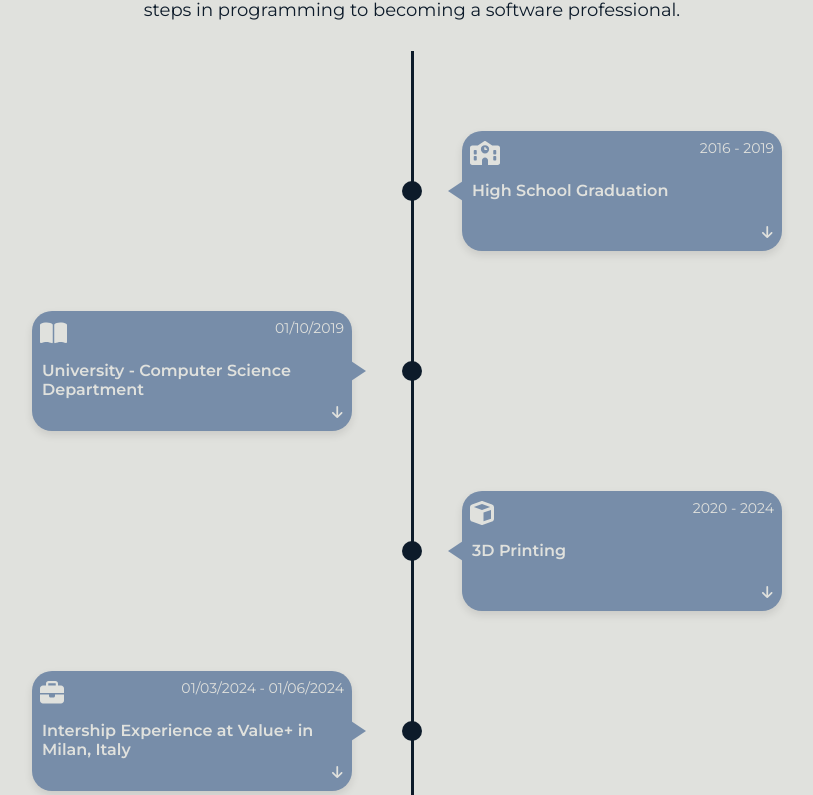
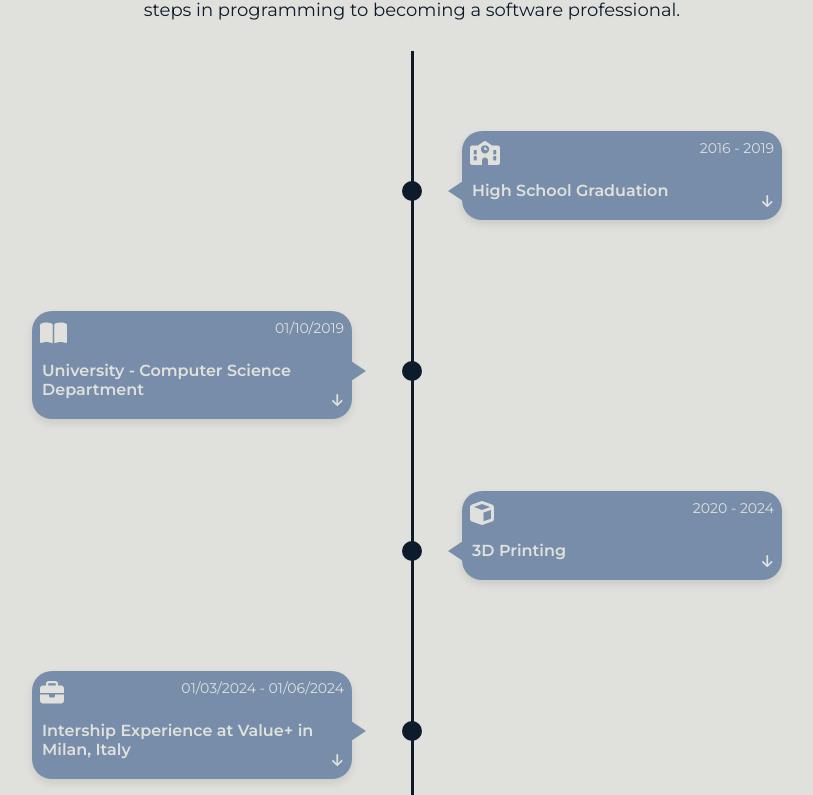
Before and after one commit to Theo-Stefan/Theo-Stefanidis-Portfolio, a React (Create React App) app: page / in a window 1280 px wide. Shown: the part 1945-2740 px from the top of the page, without its empty margins (228-1041 px from the left). Built offline with nearby package versions, Linux system fonts and the light colour scheme.

Commit message:
Fixes
change greek font
fix TimelineItem
fix Dropdown language/category

```diff
--- a/src/components/Projects.js
+++ b/src/components/Projects.js
@@ -12,13 +12,11 @@ const Projects = () => {
   const [isDropdownVisible, setIsDropdownVisible] = useState(false);
   const { t } = useTranslation();
 
-  // Handle category selection
   const handleCategorySelect = (category) => {
     setSelectedCategory(category);
-    setIsDropdownVisible(false); // Close the dropdown after selection
+    setIsDropdownVisible(false);
   };
 
-  // Toggle dropdown visibility
   const toggleDropdown = () => {
     setIsDropdownVisible((prevState) => !prevState);
   };
--- a/src/styles/Projects.css
+++ b/src/styles/Projects.css
@@ -48,8 +48,8 @@
   position: absolute;
   top: 30px;
   left: 0;
-  background-color: white;
-  border: 1px solid var(--text-color-2);
+  background-color: var(--background-color-1);
+  border: 1px solid var(--text-color-1);
   border-radius: 4px;
   box-shadow: var(--shadow-color-2);
   width: 220px;
@@ -65,9 +65,10 @@
 .category-dropdown li {
   padding: 10px;
   cursor: pointer;
+  color: var(--text-color-1);
 }
 
 .category-dropdown li:hover {
-  background-color: var(--highlight-color);
-  color: var(--background-color-2);
+  color: var(--text-color-2);
+  background-color: var(--background-color-2);
 }
--- a/src/styles/TimelineItem.css
+++ b/src/styles/TimelineItem.css
@@ -1,19 +1,17 @@
 .cloud {
   width: 300px;
-  height: 100px; /* Default height */
   background-color: var(--background-color-2);
   border-radius: 20px;
   display: flex;
   flex-direction: column;
   position: relative;
-  overflow: visible;
   padding: 10px;
   box-shadow: var(--shadow-color-2);
-  transition: height 0.3s ease;
+  transition: all 1s ease;
 }
 
 .cloud-message.expanded .cloud {
-  height: 250px;
+  height: auto;
 }
 
 .cloud-icon {
@@ -34,9 +32,8 @@
 }
 
 .cloud-title {
-  position: absolute;
-  top: 50px;
-  left: 10px;
+  margin-top: 40px;
+  margin-bottom: 10px;
   font-size: var(--text-medium);
   font-weight: var(--font-semibold);
   color: var(--background-color-1);
@@ -50,10 +47,11 @@
   color: var(--background-color-1);
   cursor: pointer;
   text-decoration: underline;
+  z-index: 10;
 }
 
 .arrow-icon {
-  transition: transform 0.5s ease;
+  transition: transform 0.8s ease;
   font-size: var(--text-xs);
   color: var(--background-color-1);
 }
@@ -63,19 +61,18 @@
 }
 
 .cloud-description {
-  left: 8px;
   color: var(--background-color-1);
   font-size: var(--text-xs);
   opacity: 0;
   max-height: 0;
   overflow: hidden;
-  transition: opacity 0.3s ease, max-height 0.3s ease;
-  padding-top: 80px;
+  transition: opacity 0.6s ease, max-height 0.8s ease;
+  padding-right: 12px;
 }
 
 .cloud-message.expanded .cloud-description {
   opacity: 1;
-  max-height: 200px;
+  max-height: 500px;
 }
 
 .right-cloud-arrow,
--- a/src/styles/global.css
+++ b/src/styles/global.css
@@ -1,4 +1,4 @@
-@import url('https://fonts.googleapis.com/css2?family=Montserrat:wght@400;500;600;700&family=Roboto:wght@400;500;700&display=swap');
+@import url('https://fonts.googleapis.com/css2?family=Montserrat:wght@400;500;600;700&family=Noto+Sans:wght@400;500;700&display=swap');
 
 :root {
   /* ================== Colors ======================== */
@@ -17,7 +17,7 @@
 
   /* ================= Fonts ======================= */
   /* Font Family */
-  --font-main: 'Montserrat', 'Roboto', sans-serif;
+  --font-main: 'Montserrat', 'Noto Sans', sans-serif;
 
   /* Font Weights */
   --font-regular: 400;
--- a/src/styles/header.css
+++ b/src/styles/header.css
@@ -117,6 +117,7 @@
 
 .language-dropdown li:hover {
   color: var(--text-color-2);
+  background-color: var(--background-color-2);
 }
 
 #theme-switch-btn {
```
